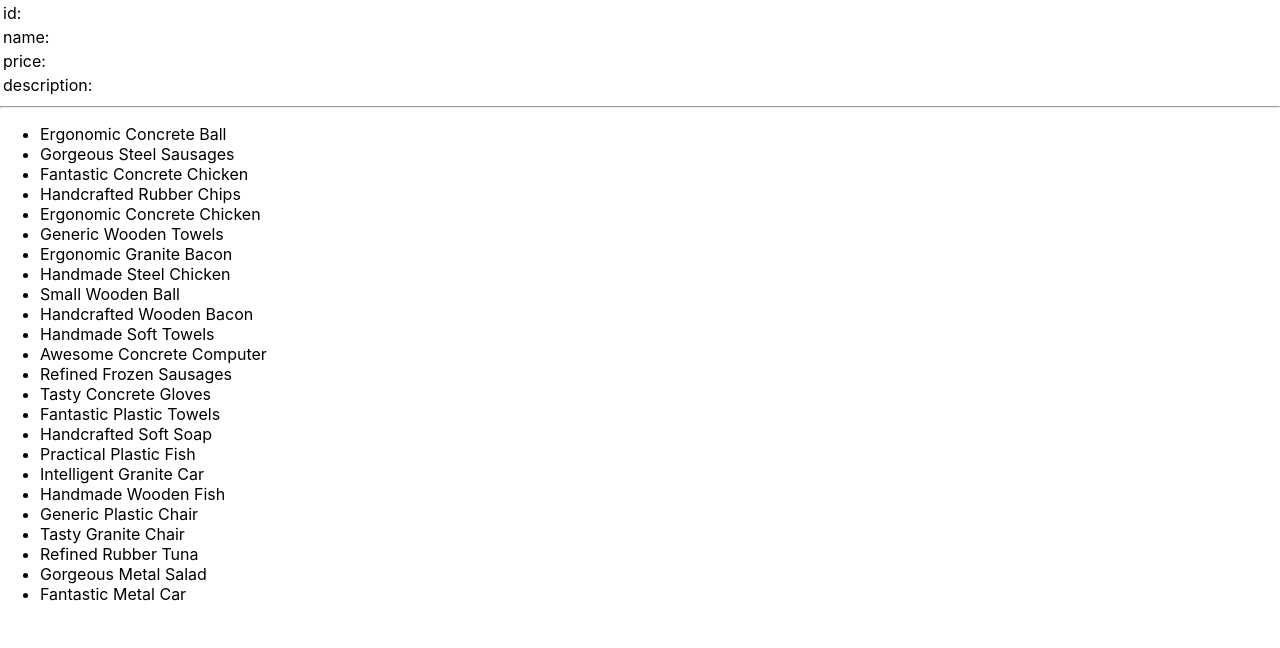
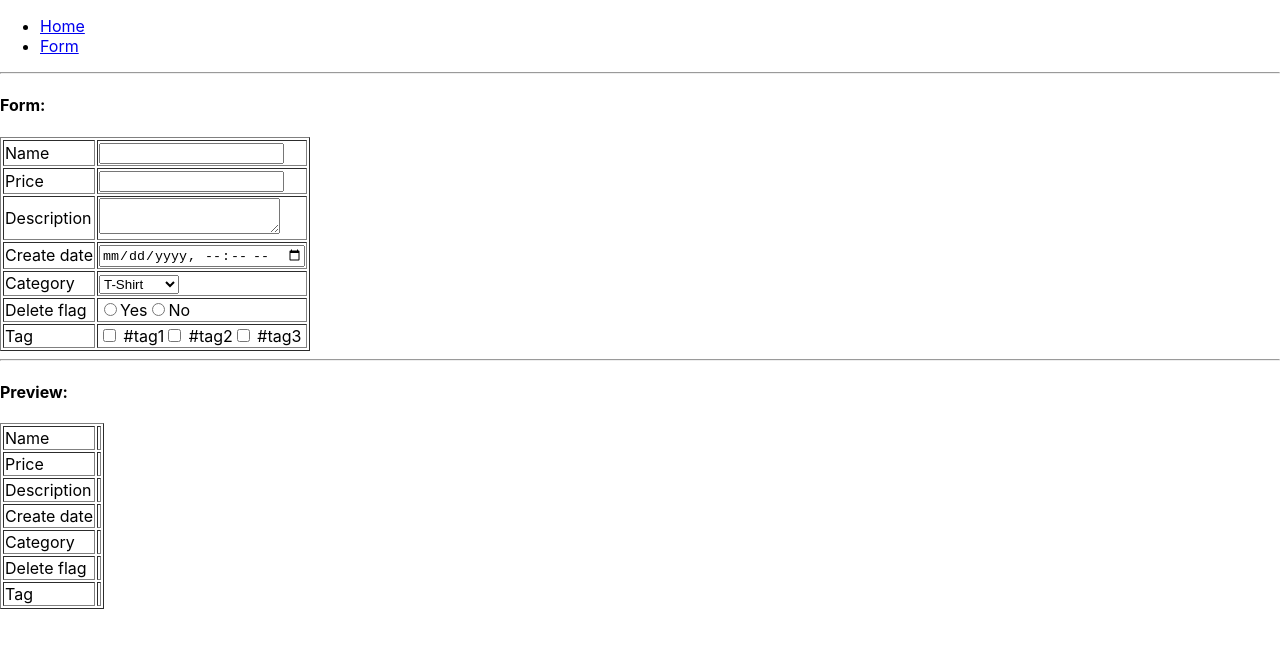
Before and after one commit to thedtv-1961/dont_delete_reactjs-1, a React (Create React App) app: page /form in a window 1280 px wide. Shown: the top 648 px of the page. Built offline with nearby package versions, Linux system fonts and the light colour scheme.

Commit message:
Router, Form validation

```diff
--- a/package.json
+++ b/package.json
@@ -9,6 +9,7 @@
     "react": "^17.0.1",
     "react-dom": "^17.0.1",
     "react-redux": "^7.2.2",
+    "react-router-dom": "^5.2.0",
     "react-scripts": "4.0.1",
     "redux": "^4.0.5",
     "web-vitals": "^0.2.4"
--- a/src/components/App.js
+++ b/src/components/App.js
@@ -1,13 +1,35 @@
 import './App.css';
+import { BrowserRouter as Router, Link, Switch, Route } from 'react-router-dom';
 import ProductListContainer from "../containers/ProductListContainer";
 import ProductDetailContainer from "../containers/ProductDetailContainer";
+import ProductFormContainer from "../containers/ProductFormContainer";
 
 function App() {
   return (
     <div className="App">
-      <ProductDetailContainer />
-      <hr />
-      <ProductListContainer />
+      <Router>
+        <ul>
+          <li>
+            <Link to="/">Home</Link>
+          </li>
+          <li>
+            <Link to="/form">Form</Link>
+          </li>
+        </ul>
+        <hr />
+        <Switch>
+          <Route exact path="/">
+            <div>
+              <ProductDetailContainer />
+              <hr />
+              <ProductListContainer />
+            </div>
+          </Route>
+          <Route path="/form">
+            <ProductFormContainer />
+          </Route>
+        </Switch>
+      </Router>
     </div>
   );
 }
--- /dev/null
+++ b/src/containers/ProductFormContainer.js
@@ -0,0 +1,149 @@
+import { Component } from 'react';
+
+export default class ProductFormContainer extends Component {
+    constructor(props) {
+        super(props);
+        this.state = {
+            categories: [
+                {
+                    id: 1,
+                    name: 'T-Shirt'
+                },
+                {
+                    id: 2,
+                    name: 'Men Shirt'
+                },
+                {
+                    id: 3,
+                    name: 'Pains'
+                },
+            ]
+        };
+    }
+
+    handleChange = (e) => {
+        if(e.target.type === 'checkbox' && (e.target.name === 'tag1' || e.target.name === 'tag2' || e.target.name === 'tag3')) {
+            this.setState({
+                [e.target.name] : e.target.checked ? e.target.value : null
+            });
+        } else {
+            this.setState({
+                [e.target.name] : e.target.value
+            });
+        }
+    }
+
+    render() {
+        return (<form>
+            <h4>Form:</h4>
+            <table border="1">
+                <tbody>
+                    <tr>
+                        <td>Name</td>
+                        <td>
+                            <input type="text" name="name" onChange={(e) => {this.handleChange(e)}}></input>
+                        </td>
+                    </tr>
+                    <tr>
+                        <td>Price</td>
+                        <td>
+                            <input type="text" name="price" onChange={(e) => {this.handleChange(e)}}></input>
+                        </td>
+                    </tr>
+                    <tr>
+                        <td>Description</td>
+                        <td>
+                            <textarea name="description" onChange={(e) => {this.handleChange(e)}}></textarea>
+                        </td>
+                    </tr>
+                    <tr>
+                        <td>Create date</td>
+                        <td>
+                            <input type="datetime-local" name="create_date" onChange={(e) => {this.handleChange(e)}}></input>
+                        </td>
+                    </tr>
+                    <tr>
+                        <td>Category</td>
+                        <td>
+                            <select name="category" onChange={(e) => {this.handleChange(e)}}>
+                                {this.state.categories.map(item => {
+                                    return (<option key={item.id} value={item.id}>{item.name}</option>)
+                                })}
+                            </select>
+                        </td>
+                    </tr>
+                    <tr>
+                        <td>Delete flag</td>
+                        <td>
+                            <input type="radio" name="delete_flag" id="delete_yes" value="0" onChange={(e) => {this.handleChange(e)}} />
+                            <label htmlFor="delete_yes">Yes</label>
+                            <input type="radio" name="delete_flag" id="delete_no" value="1" onChange={(e) => {this.handleChange(e)}} />
+                            <label htmlFor="delete_no">No</label>
+                        </td>
+                    </tr>
+                    <tr>
+                        <td>Tag</td>
+                        <td>
+                            <input type="checkbox" id="tag1" name="tag1" value="tag1" onChange={(e) => {this.handleChange(e)}} />
+                            <label htmlFor="tag1"> #tag1</label>
+                            <input type="checkbox" id="tag2" name="tag2" value="tag2" onChange={(e) => {this.handleChange(e)}} />
+                            <label htmlFor="tag2"> #tag2</label>
+                            <input type="checkbox" id="tag3" name="tag3" value="tag3" onChange={(e) => {this.handleChange(e)}} />
+                            <label htmlFor="tag3"> #tag3</label>
+                        </td>
+                    </tr>
+                </tbody>
+            </table>
+            <hr></hr>
+            <h4>Preview:</h4>
+            <table border="1">
+                <tbody>
+                    <tr>
+                        <td>Name</td>
+                        <td>
+                            {this.state.name}
+                        </td>
+                    </tr>
+                    <tr>
+                        <td>Price</td>
+                        <td>
+                            {this.state.price}
+                        </td>
+                    </tr>
+                    <tr>
+                        <td>Description</td>
+                        <td>
+                            {this.state.description}
+                        </td>
+                    </tr>
+                    <tr>
+                        <td>Create date</td>
+                        <td>
+                            {this.state.create_date}
+                        </td>
+                    </tr>
+                    <tr>
+                        <td>Category</td>
+                        <td>
+                            {this.state.category}
+                        </td>
+                    </tr>
+                    <tr>
+                        <td>Delete flag</td>
+                        <td>
+                            {this.state.delete_flag}
+                        </td>
+                    </tr>
+                    <tr>
+                        <td>Tag</td>
+                        <td>
+                            {this.state.tag1}
+                            {this.state.tag2}
+                            {this.state.tag3}
+                        </td>
+                    </tr>
+                </tbody>
+            </table>
+        </form>);
+    }
+}
```
Also changed, not shown: public/manifest.json, 1 other file (tests, documents, lock files or other folders).
